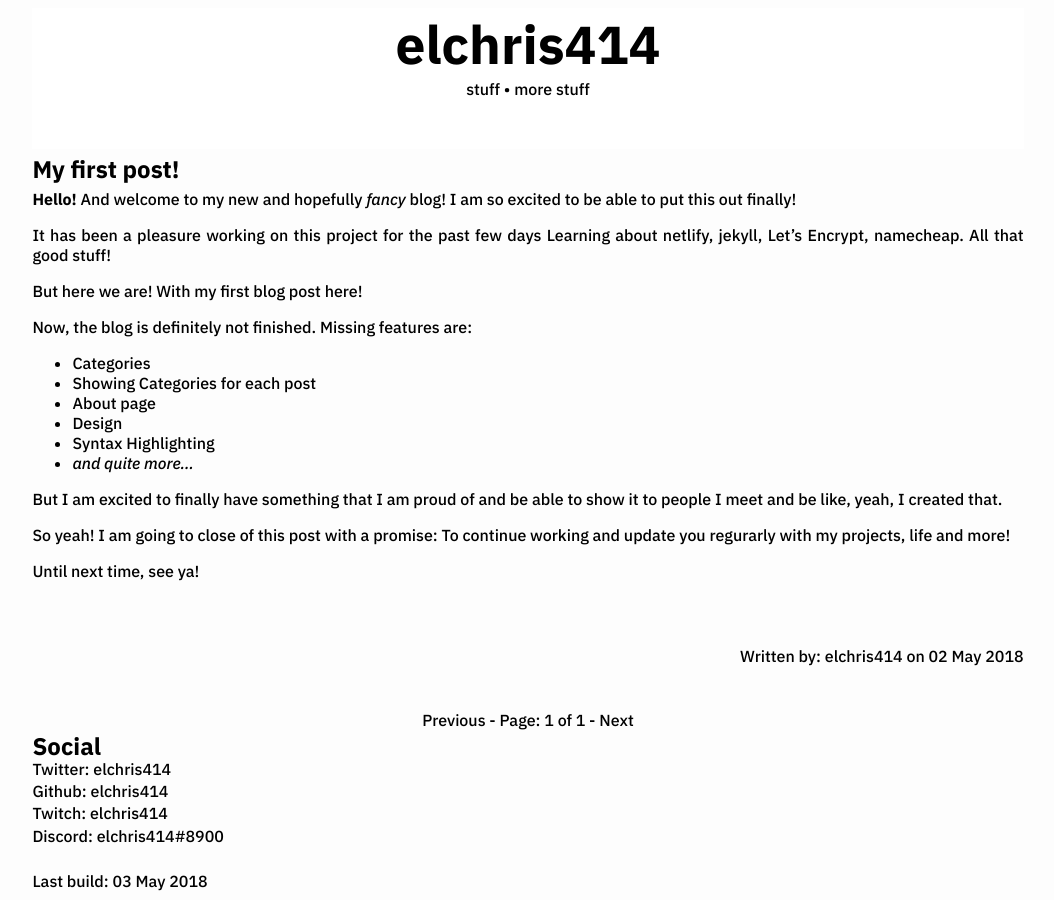
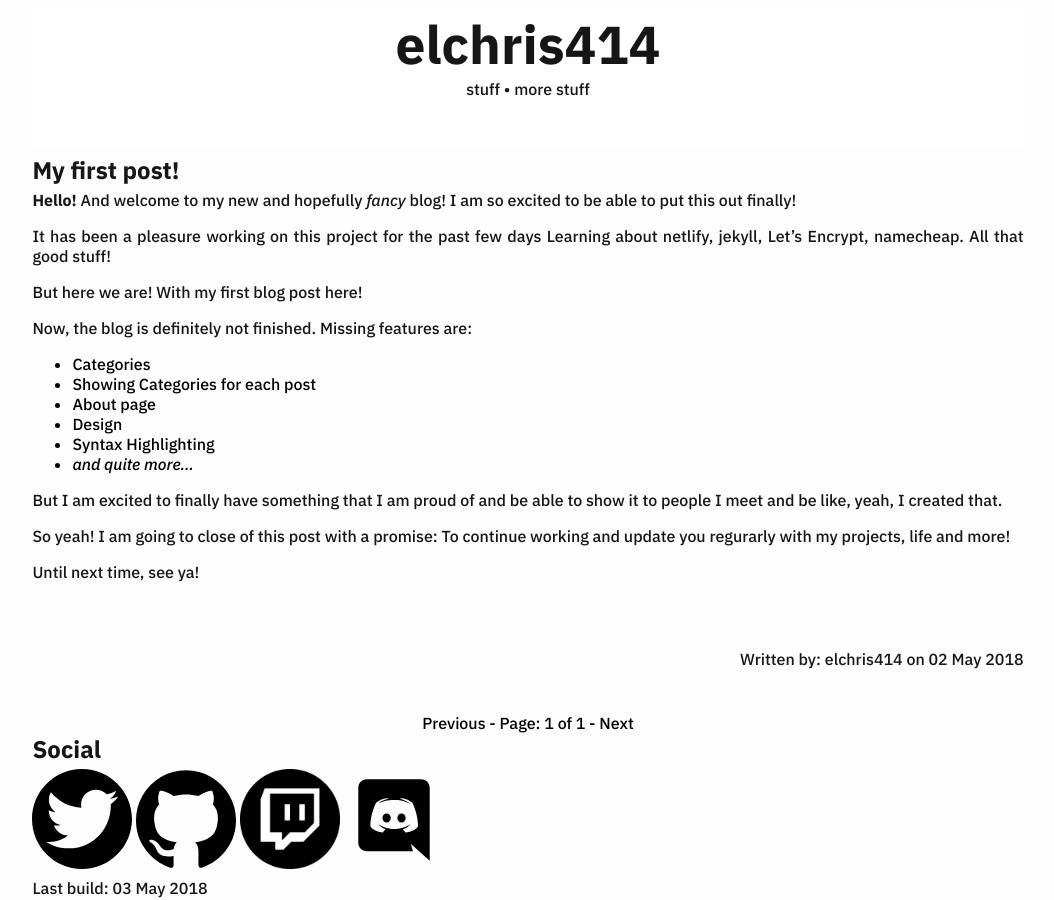
Before and after one commit to ELChris414/ELChris414.github.io, a Jekyll site: the page built from index.html, in a window 1280 px wide. Shown: the whole page, without its empty margins (112-1166 px from the left). Built offline with Jekyll 4.4.1, drawn with Linux system fonts in a browser that asks for light colours; the list of posts is cut into pages by our own code; a style sheet for code colours, icons or effects is not loaded.

Commit message:
Design updates

```diff
--- a/_config.yml
+++ b/_config.yml
@@ -29,7 +29,7 @@ plugins:
   - jekyll-paginate
 
 paginate: 1
-paginate_path: "/categories/p:num/"
+paginate_path: "/p:num/"
 
 # Exclude from processing.
 # The following items will not be processed, by default. Create a custom list
--- a/_layouts/default.html
+++ b/_layouts/default.html
@@ -6,12 +6,18 @@
     <title>elchris414</title>
     <meta name="viewport" content="width=device-width, initial-scale=1">
     <link href="https://fonts.googleapis.com/css?family=IBM+Plex+Mono:400,400i,600,600i|IBM+Plex+Sans:500,500i,700,700i" rel="stylesheet">
-    <link rel="stylesheet" type="text/x-scss" media="screen" href="https://cdn.rawgit.com/jekyll/minima/master/_sass/minima/_syntax-highlighting.scss" />
+    <link rel="stylesheet" type="text/css" media="screen" href="https://cdn.rawgit.com/ELChris414/e77f9cc6a0a29b9df03a2241c683cbd5/raw/1cc2f434b53013162aa1d1f57b5692f9f16c808e/syntax-highlighting.css" />
     <link rel="stylesheet" type="text/css" media="screen" href="/main.css" />
+    <script>
+        function discord() {
+            document.getElementById("title").innerHTML = Date();
+        }
+    </script>
+    <!-- Did you for reals believe that it would be this easy? -->
 </head>
 <body>
     <div class="sticky">
-        <a href="../"><h1 class="title">elchris414</h1></a>
+        <a href="../"><h1 id="title">elchris414</h1></a>
         <div class="mn">
             <p>stuff &#x2022; more stuff</p>
         </div>
@@ -19,10 +25,10 @@
     {{ content }}
     <div class="social">
         <h2>Social</h2>
-        <p>Twitter: <a href="https://twitter.com/elchris414">elchris414</a></p>
-        <p>Github: <a href="https://github.com/elchris414">elchris414</a></p>
-        <p>Twitch: <a href="https://twitch.tv/elchris414">elchris414</a></p>
-        <p>Discord: elchris414#8900</p>
+        <a href="https://twitter.com/elchris414"><img src="/assets/twitter.svg" alt="Twitter" class="logo" /></a>
+        <a href="https://github.com/elchris414"><img src="/assets/github.svg" alt="Github" class="logo" /></a>
+        <a href="https://twitch.tv/elchris414"><img src="/assets/twitch.png" alt="Twitch" class="logo" /></a>
+        <img src="/assets/discord.svg" alt="Discord" onclick="document.getElementById('title').innerHTML = 'elchris414#8900';" class="logo" />
         <br><p>Last build: {{ site.time | date_to_string }}</p>
     </div>
 </body>
--- a/main.css
+++ b/main.css
@@ -2,16 +2,29 @@
     font-family: 'IBM Plex Sans', sans-serif;
 }
 
-p,a {
-    color: rgb(0, 0, 0);
+p {
+    color: #161616;
 }
 
 a {
+    color: #004db2;
     text-decoration: none;
+}
+
+.highlight {
+    border: #161616 2px solid;
+    border-radius: 5px;
+    padding: 5px;
+}
+
+.logo {
+    width: 15%;
+    max-width: 100px;
 }
 
 h1, h2 {
     line-height: 0em;
+    color: #161616;
 }
 
 .sticky {
@@ -37,7 +50,7 @@ body {
     grid-template-rows: auto 5% auto 10% 1em 10%;
 }
 
-.title {
+#title {
     /*grid-column-start: 2;
     grid-column-end: 3;
     grid-row-start: 1;
@@ -90,4 +103,5 @@ body {
     grid-row-end: 7;
 
     line-height: 0.4em;
+    text-align: justify;
 }
```
Also changed, not shown: assets/discord.svg (added), assets/github.svg (added), assets/twitch.png (added), assets/twitter.svg (added).
